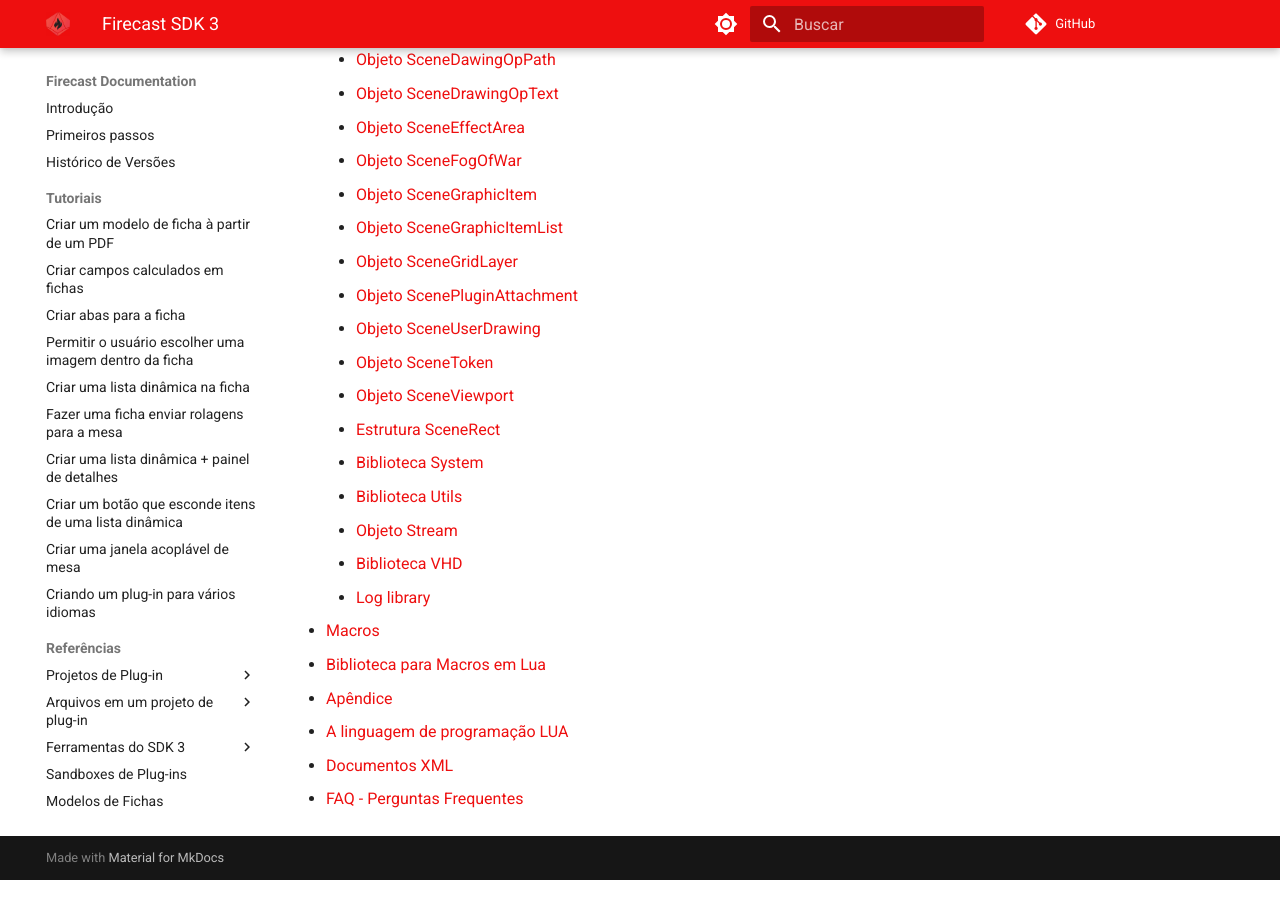
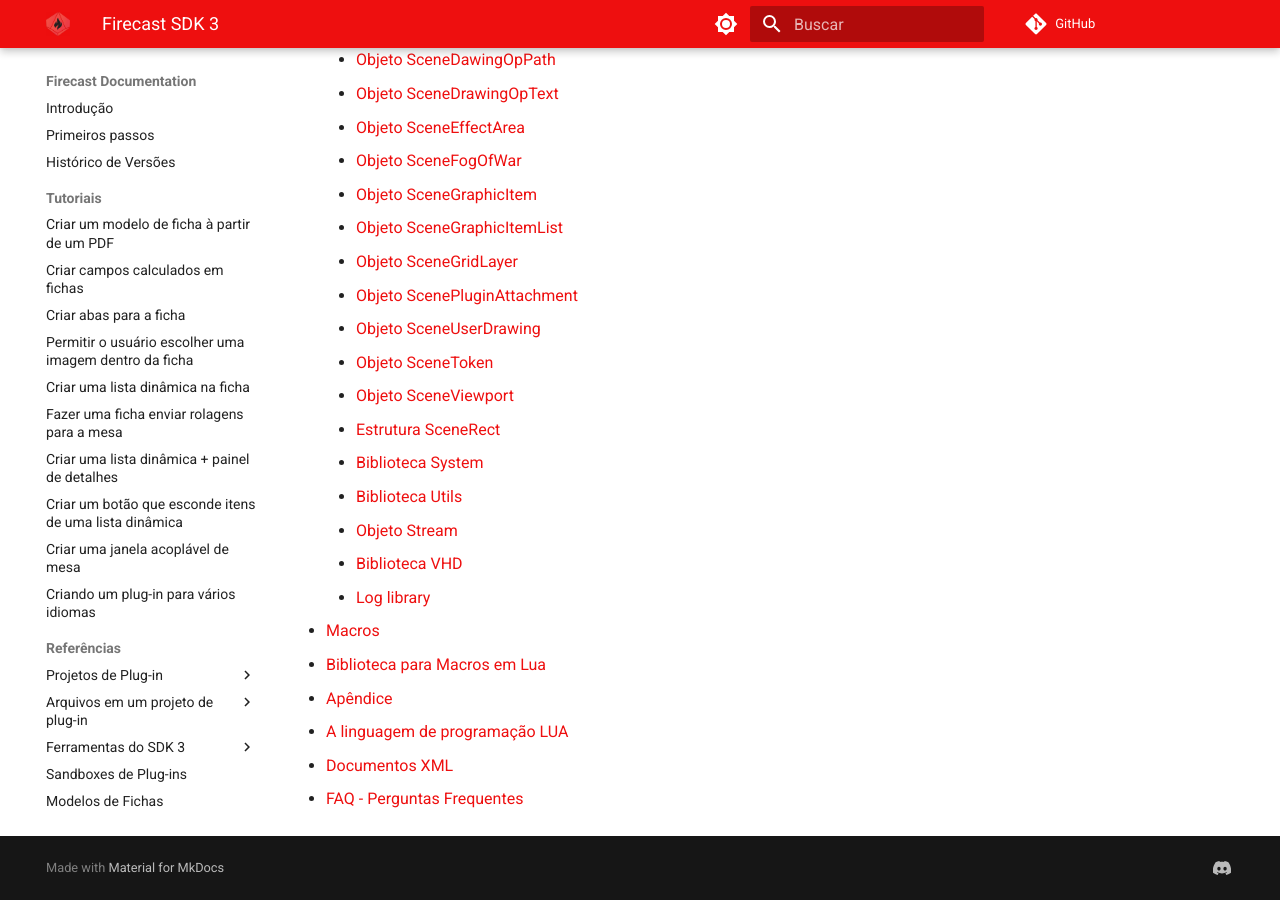
Before and after one commit to Krampus-update/firecast-doc-teste, an MkDocs documentation site: the page built from docs/index.md, in a window 1280 px wide and 900 px high, scrolled down 4760 px. Built offline with MkDocs 1.6.1 and Material for MkDocs 9.7.7, drawn with Linux system fonts in a browser that asks for light colours; comment, search, counter and statistics services are not loaded.

Commit message:
adicionei umas paradas ai

```diff
--- a/mkdocs.yml
+++ b/mkdocs.yml
@@ -23,6 +23,7 @@
             - content.code.select
             - content.code.annotate
             - content.tabs.link
+            - navigation.footer
       palette:
             - scheme: default
               primary: custom
@@ -36,6 +37,9 @@
                     name: Switch to light mode
 
 extra:
+      social:
+            - icon: fontawesome/brands/discord
+              link: https://discord.gg/YmsuYrhgyZ
       status:
             <identifier>: <description>
 
```
